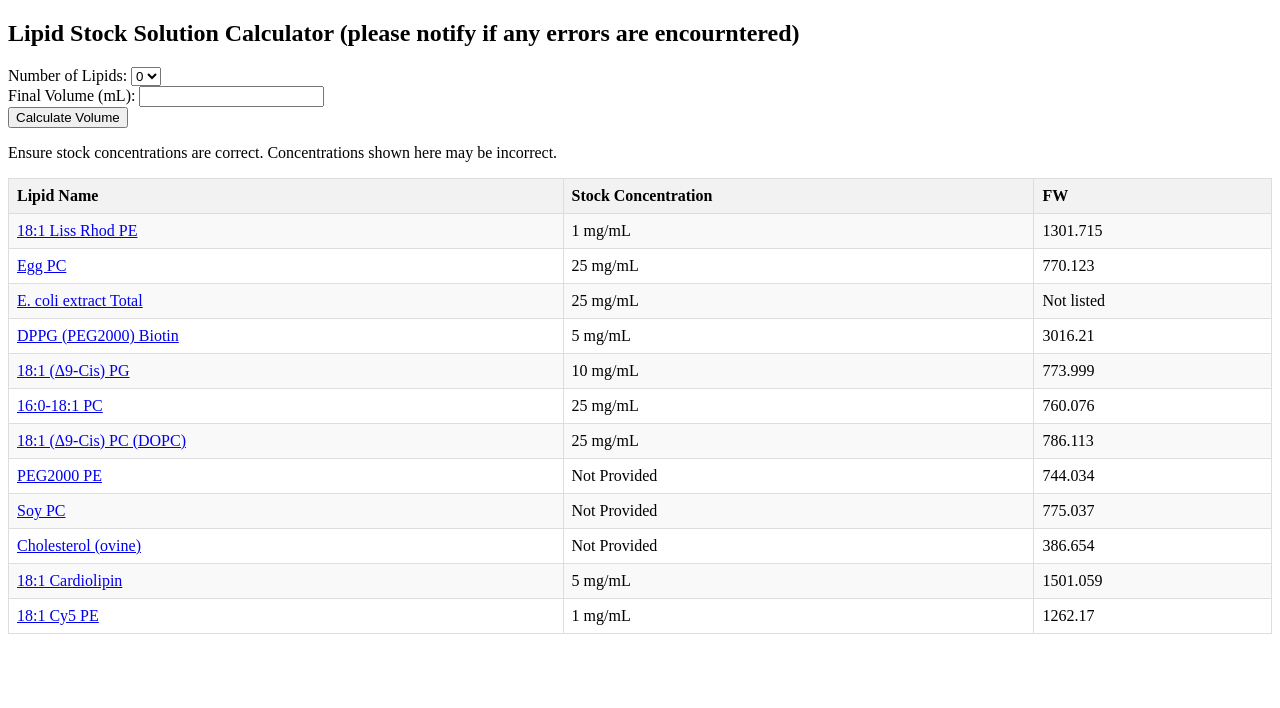
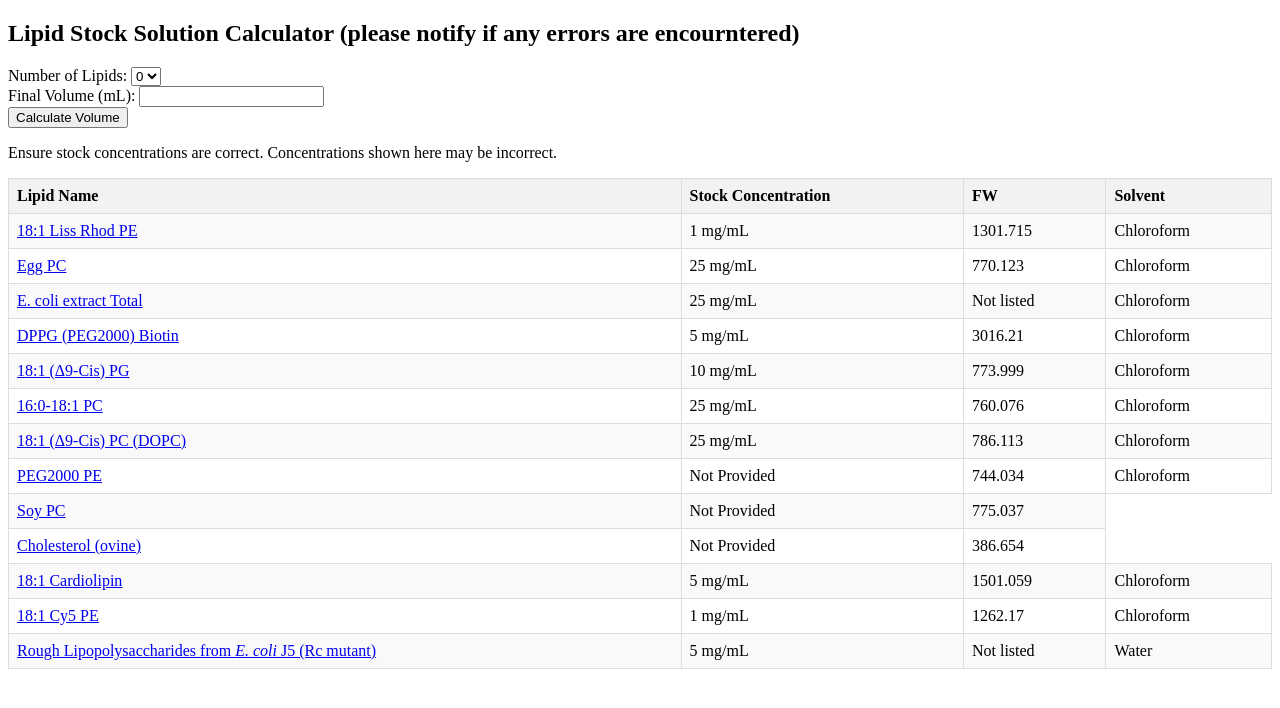
Before and after one commit to da-johnson/lipid_calculator, a plain HTML site: page index.html in a window 1280 px wide. Drawn offline with Linux system fonts and the light colour scheme.

Commit message:
Update index.html

```diff
--- a/index.html
+++ b/index.html
@@ -115,46 +115,55 @@ function calculateVolume() {
         <th>Lipid Name</th>
         <th>Stock Concentration</th>
         <th>FW</th>
+        <th>Solvent</th>
       </tr>
       <tr>
         <td><a href="https://avantilipids.com/product/810150" target="_blank">18:1 Liss Rhod PE</a></td>
         <td>1 mg/mL</td>
         <td>1301.715</td>
+        <td>Chloroform</td>
       </tr>
       <tr>
         <td><a href="https://avantilipids.com/product/840051" target="_blank">Egg PC</a></td>
         <td>25 mg/mL</td>
         <td>770.123</td>
+        <td>Chloroform</td>
       </tr>
       <tr>
         <td><a href="https://avantilipids.com/product/100500" target="_blank">E. coli extract Total</a></td>
         <td>25 mg/mL</td>
         <td>Not listed</td>
+        <td>Chloroform</td>
       </tr>
       <tr>
         <td><a href="https://avantilipids.com/product/880132" target="_blank">DPPG (PEG2000) Biotin</a></td>
         <td>5 mg/mL</td>
         <td>3016.21</td>
+        <td>Chloroform</td>
       </tr>
       <tr>
         <td><a href="https://avantilipids.com/product/840475" target="_blank">18:1 (Δ9-Cis) PG</a></td>
         <td>10 mg/mL</td>
         <td>773.999</td>
+        <td>Chloroform</td>
       </tr>
       <tr>
         <td><a href="https://avantilipids.com/product/850457" target="_blank">16:0-18:1 PC</a></td>
         <td>25 mg/mL</td>
         <td>760.076</td>
+        <td>Chloroform</td>
       </tr>
       <tr>
         <td><a href="https://avantilipids.com/product/850375" target="_blank">18:1 (Δ9-Cis) PC (DOPC)</a></td>
         <td>25 mg/mL</td>
         <td>786.113</td>
+        <td>Chloroform</td>
       </tr>
       <tr>
         <td><a href="https://avantilipids.com/product/880220" target="_blank">PEG2000 PE</a></td>
         <td>Not Provided</td>
         <td>744.034</td>
+        <td>Chloroform</td>
       </tr>
       <tr>
         <td><a href="https://avantilipids.com/product/840054" target="_blank">Soy PC</a></td>
@@ -170,11 +179,19 @@ function calculateVolume() {
         <td><a href="https://avantilipids.com/product/710335" target="_blank">18:1 Cardiolipin</a></td>
         <td>5 mg/mL</td>
         <td>1501.059</td>
+        <td>Chloroform</td>
       </tr>
       <tr>
         <td><a href="https://avantilipids.com/product/810335" target="_blank">18:1 Cy5 PE</a></td>
         <td>1 mg/mL</td>
         <td>1262.17</td>
+        <td>Chloroform</td>
+      </tr>
+      <tr>
+        <td><a href="https://www.sigmaaldrich.com/US/en/product/sigma/l5014" target="_blank">Rough Lipopolysaccharides from <i>E. coli</i> J5 (Rc mutant)</a></td>
+        <td>5 mg/mL</td>
+        <td>Not listed</td>
+        <td>Water</td>
       </tr>
   </table>
 
```
